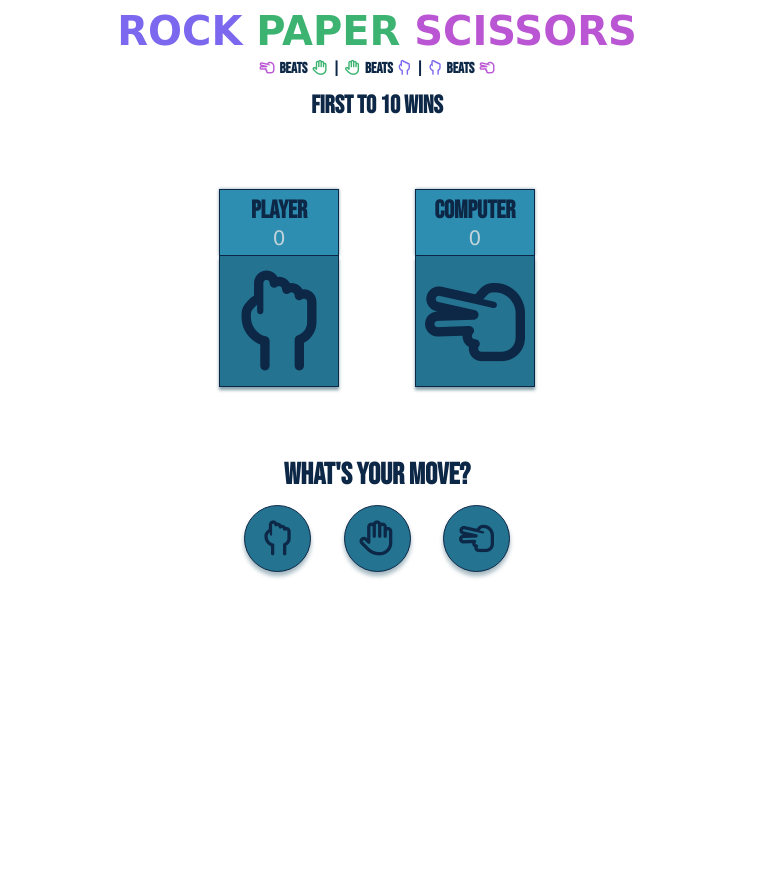
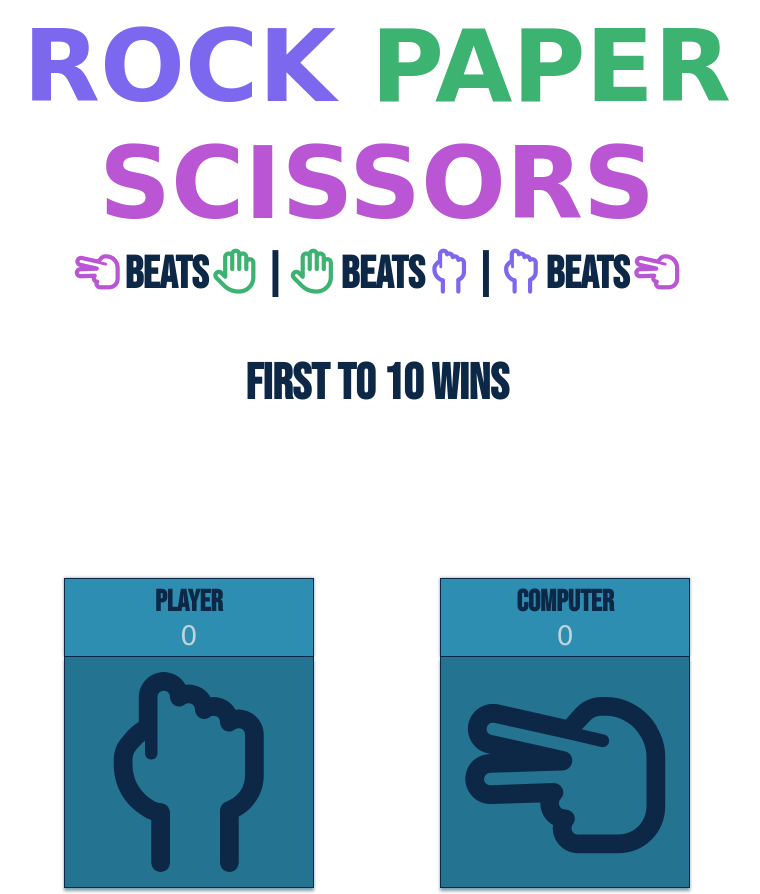
Before and after one commit to Humanslaughter/pp2-javascript, a plain HTML site: page index.html in a window 1280 px wide. Shown: the top 894 px of the page, without its empty margins (263-1023 px from the left). Before the commit the page ends 800 px from the top, so only its background shows below. Drawn offline with Linux system fonts and the light colour scheme; a web font is replaced by a local one.

Commit message:
Add media queries

```diff
--- a/assets/css/style.css
+++ b/assets/css/style.css
@@ -35,7 +35,7 @@ body {
 }
 
 /* Instruction Icons */
-.instructions{
+.instructions {
     text-align: center;
     text-transform: uppercase;
     font-size: 15px;
@@ -73,7 +73,6 @@ h2 {
 }
 
 /* h3 first to 10 wins */
-
 #first-to-text {
     margin: 0;
     padding: 0;
@@ -88,7 +87,6 @@ h3 {
 }
 
 /* Game container */
-
 .container {
     display: flex;
     justify-content: center;
@@ -96,7 +94,6 @@ h3 {
 }
 
 /* Game section */
-
 .game-section {
     display: inline-flexbox;
     width: fit-content;
@@ -107,7 +104,6 @@ h3 {
 }
 
 /* Player & computer move output */
-
 .output {
     display: flex;
     flex-direction: column;
@@ -174,3 +170,135 @@ h3 {
 #rock {
     padding: 15px 17.19px 15px 17.19px;
 }
+
+/* Media query: tablets and larger (712px and up) */
+@media screen and (min-width: 712px) {
+    /* Heading */
+    .heading {
+        font-size: 80px;
+    }
+    /* Instruction Icons */
+    .instructions {
+        font-size: 30px;
+    }
+    /* h2 options */
+    h2 {
+        font-size: 60px;
+    }
+    /* h3 first to 10 wins */
+    #first-to-text {
+       font-size: 40px;
+    }
+
+    /* h3 player & computer score */
+    h3 {
+        font-size: 30px;
+    }
+    /* Game container */
+    .container {
+        margin: 60px 0 60px 0;
+    }
+    /* Game section */
+    .game-section {
+        width: 100%;
+        height: 100%;
+        max-height: 200px;
+        max-width: 200px;
+        padding: 5%;
+    }
+    /* Player & computer score span */
+    .output > span {
+        font-size: 27px;
+    }
+    /* Player & computer icons */
+    .show i {
+        font-size: 150px;
+    }
+    /* Options buttons */
+    .options button {
+       font-size: 55px;
+    }
+}
+
+/* Media query: large devices (landscape, 1024px and up) */
+@media screen and (min-width: 1024px) {
+   /* Heading */
+   .heading {
+        font-size: 70px;
+    }
+    /* Instruction Icons */
+    .instructions {
+        font-size: 25px;
+    }
+    /* h2 options */
+    h2 {
+        font-size: 40px;
+    }
+
+    #options-text {
+        margin-top: 0;
+        padding-top: 0;
+    }
+    /* h3 first to 10 wins */
+    #first-to-text {
+        font-size: 25px;
+     }
+    /* Game container */
+    .container {
+        margin-top: 0;
+        padding: 0;
+    }
+    /* Game section */
+    .game-section {
+        max-height: 150px;
+        max-width: 150px;
+        padding: 3%;
+    }
+    /* Player & computer icons */
+    .show i {
+        font-size: 85px;
+    }
+    /* Options buttons */
+    .options button {
+       font-size: 30px;
+    }
+}
+
+/* Media query: large devices (1024px and up) */
+@media screen and (min-width: 1024px) {
+    /* Heading */
+    .heading {
+         font-size: 100px;
+     }
+     /* Instruction Icons */
+     .instructions {
+         font-size: 45px;
+     }
+     /* h2 options */
+     h2 {
+         font-size: 80px;
+     }
+     /* h3 first to 10 wins */
+     #first-to-text {
+        padding-top: 15px;
+         font-size: 50px;
+      }
+     /* Game container */
+     .container {
+        margin: 100px 0 180px 0;
+     }
+     /* Game section */
+     .game-section {
+         max-height: 250px;
+         max-width: 250px;
+         padding: 5%;
+     }
+     /* Player & computer icons */
+     .show i {
+         font-size: 200px;
+     }
+     /* Options buttons */
+     .options button {
+        font-size: 80px;
+     }
+ }
```
